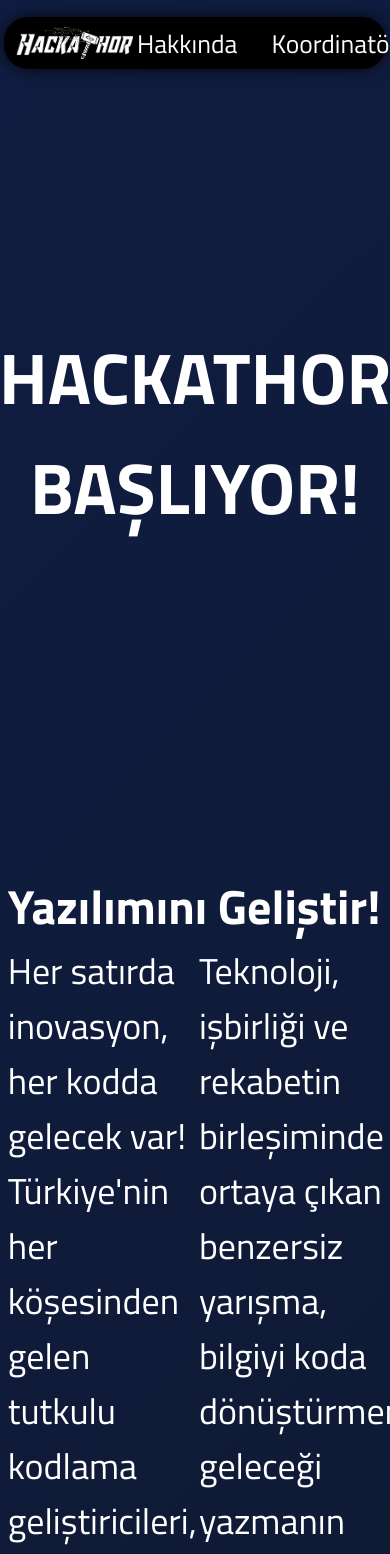
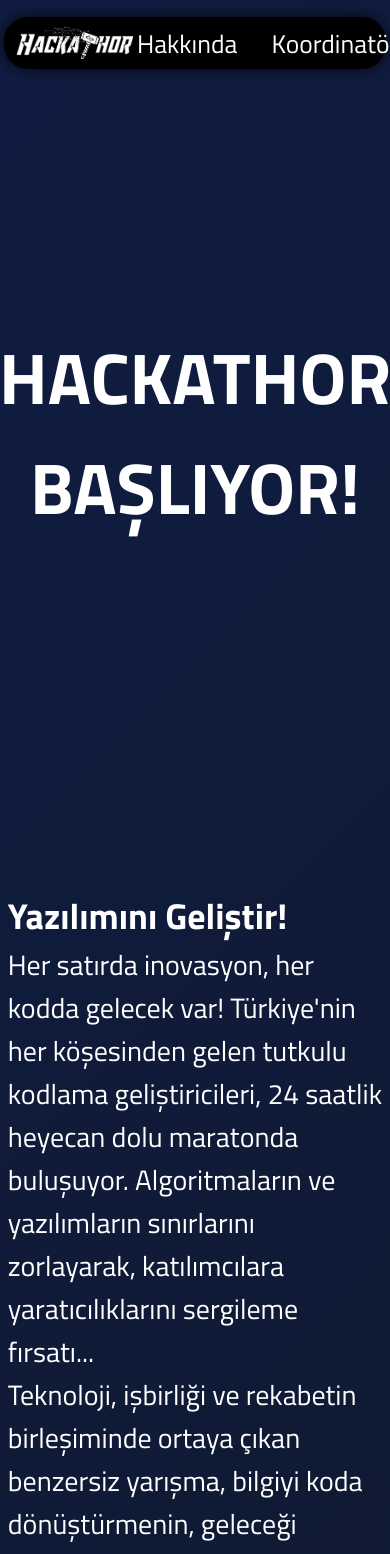
Before and after one commit to bariscihanoglu/hackathor-website-v1, a React (Create React App) app: page / in a window 390 px wide. Shown: the top 1554 px of the page. Built offline with nearby package versions, Linux system fonts and the light colour scheme.

Commit message:
Footer Update

```diff
--- a/src/CSS/Footer.css
+++ b/src/CSS/Footer.css
@@ -20,6 +20,10 @@
   color: #fefefe;
 }
 
+.footer .social-media {
+  text-align: center;
+}
+
 .footer .content a:hover {
   border-bottom: 1px solid white;
 }
@@ -31,42 +35,38 @@
   color: #fefefe;
 }
 
-footer {
-  text-align: center;
-  margin-bottom: 0;
+.footer .content-image {
+  display: flex;
+  justify-content: center;
+  align-items: center;
+}
+
+.footer img {
+  padding: 1vw;
+  width: 15vw;
+  max-width: 180px;
+}
+
+.footer hr {
+  margin: 1rem 0;
+}
+
+.footer p:last-of-type {
   color: white;
 }
 
-img {
-  max-width: 250px;
-  width: 40%;
-}
-
-footer hr {
-  margin: 1rem 0;
-}
-
-@media (max-width: 767px) {
+@media (max-width: 650px) {
   .footer .content {
     display: flex;
     flex-direction: column;
     font-size: 14px;
   }
 
+  .footer .details {
+    text-align: center;
+  }
+
   .footer {
     position: unset;
   }
 }
-
-@media (min-width: 768px) and (max-width: 1024px) {
-  .footer .content,
-  .footer {
-    font-size: 14px;
-  }
-}
-
-@media (orientation: landscape) and (max-height: 500px) {
-  .footer {
-    position: unset;
-  }
-}
--- a/src/CSS/Home.css
+++ b/src/CSS/Home.css
@@ -18,7 +18,7 @@
   display: flex;
   flex-direction: column;
   justify-content: center;
-  padding: 4vw 2vw;
+  padding: 4vh 2vw;
   scroll-snap-align: start;
 }
 
@@ -45,3 +45,26 @@
   color: white;
   text-align: left;
 }
+
+@media (max-width: 650px) {
+
+  .home .home-content {
+    display: block;
+  }
+
+  .home .home-paragraph {
+    width: 100%;
+  }
+
+  .home h2 {
+    text-align: left;
+    color: white;
+    font-size: 36px;
+  }
+
+  .home .home-content p {
+    font-size: 28px;
+    color: white;
+    text-align: left;
+  }
+}
--- a/src/Components/Footer.js
+++ b/src/Components/Footer.js
@@ -8,10 +8,9 @@ function Footer() {
   return (
     <div className="footer">
       <hr />
-      <div class="content">
-      <div>
-        <img src={yesLogo}></img>
-
+      <div className="content">
+        <div className="content-image">
+          <img src={yesLogo}></img>
         </div>
         <div class="social-media" id="footer">
           <h4>Social</h4>
@@ -40,9 +39,8 @@ function Footer() {
           <h4 class="mail">Email</h4>
           <p><a href="#">bilkentyes@gmail.com</a></p>
         </div>
-
       </div>
-      © 2023 Bilkent YES
+      <p>© 2023 Bilkent YES</p>
     </div>
   )
 }
```
